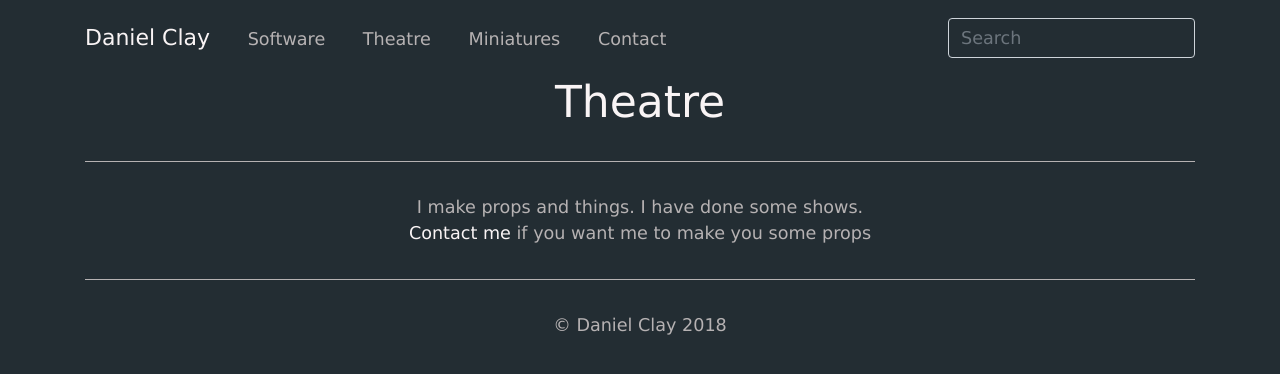
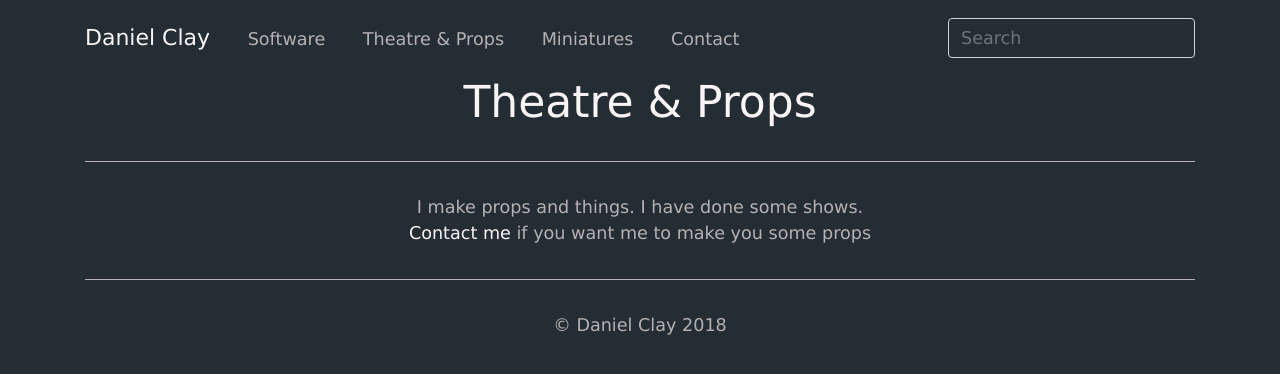
Before and after one commit to speedyfrenchy/website, a Flask app: page /theatre/ in a window 1280 px wide. Shown: the top 374 px of the page. Run offline with Flask 2, Linux system fonts and the light colour scheme; style sheets or scripts are compiled from the project's sources; some libraries are stand-ins or nearby versions.

Commit message:
De-wast sass file

```diff
--- a/blog/static/sass/bootstrap_custom.scss
+++ b/blog/static/sass/bootstrap_custom.scss
@@ -1,18 +1,7 @@
-$dark_navy: rgba(13, 31, 45, 1);
-$mid_blue: rgba(8, 76, 97, 1);
-$teal: rgba(55, 147, 146, 1);
-$mid_grey: rgba(139, 148, 163, 1);
-$light_blue: rgba(213, 223, 229, 1);
-
-
-$light-grey: rgba(235, 238, 240, 1);
+/* Colour definitions */
 $light-steel: rgba(135, 163, 175, 1);
 $dark-steel: rgba(81, 118, 135, 1);
-$grey: rgba(66, 87, 96, 1);
 $graphite: rgba(35, 45, 51, 1);
-
-$red: #F00;
-$aurometalsaurus: rgba(107, 118, 124, 1);
 $white-smoke: rgba(249, 244, 245, 1);
 $teal-blue: rgba(70, 129, 137, 1);
 $carrot-orange: rgba(220, 133, 31, 1);
@@ -21,40 +10,38 @@ $moonstone: rgba(110, 171, 184, 1);
 $dark-smoke: rgba(182, 178, 179, 1);
 $black-coral: rgba(79, 98, 114, 1);
 
+/* Colour usage */
 $theme-colors: ();
 $theme-colors: map-merge((
   "primary":    $white-smoke,
-  "secondary":  $mid_blue,
-  "success":    $teal,
-  "info":       $mid_grey,
-  "warning":    $light_blue,
-  "danger":     $light-grey,
-  "light":      $graphite,
-  "dark":       $red
+  "secondary":  $dark-smoke,
+  "success":    $teal-blue,
+  "info":       $light-steel,
+  "warning":    $carrot-orange,
+  "danger":     $ruby,
+  "light":      $white-smoke,
+  "dark":       $graphite
 ), $theme-colors);
 
 $body-bg: $graphite;
 $body-color: $dark-smoke;
 $hr-border-color: $dark-smoke;
 $headings-color: $white-smoke;
+$input-color: $dark-smoke;
+$input-bg: $graphite;
 
-$spacer: 2rem;
-
-
+/* Typefaces */
 $font-family-sans-serif:      Verdana;
 $font-family-monospace:       Consolas;
 $font-family-base:            $font-family-sans-serif;
-
 $font-size-base: 1.1rem;
-
 $font-weight-light:           200;
 $font-weight-normal:          300;
 $font-weight-bold:            400;
 
-$input-color: $dark-smoke;
-$input-bg: $graphite;
-
+/* Spacing and miscellaneous */
 $form-group-margin-bottom: 0;
+$spacer: 2rem;
 
 .navbar-text {
   color: $dark-smoke;
--- a/blog/templates/base.html
+++ b/blog/templates/base.html
@@ -30,7 +30,7 @@
             {% endif %}
             <a class="navbar-brand" href="{{ url_for('index') }}">Daniel Clay</a>
             <a class="navbar-text" href="{{ url_for('software') }}">Software</a>
-            <a class="navbar-text" href="{{ url_for('theatre') }}">Theatre</a>
+            <a class="navbar-text" href="{{ url_for('theatre') }}">Theatre & Props</a>
             <a class="navbar-text" href="{{ url_for('miniatures') }}">Miniatures</a>
             <a class="navbar-text" href="{{ url_for('contact') }}">Contact</a>
         </div>
--- a/blog/templates/pages/theatre.html
+++ b/blog/templates/pages/theatre.html
@@ -1,9 +1,9 @@
 {% extends "base.html" %}
 
-{% block title %}Theatre{% endblock %}
+{% block title %}Theatre & Props{% endblock %}
 
 {% block app_content_title %}
-  <h1>Theatre</h1>
+  <h1>Theatre & Props</h1>
 {% endblock %}
 
 {% block extra_header %}
```
